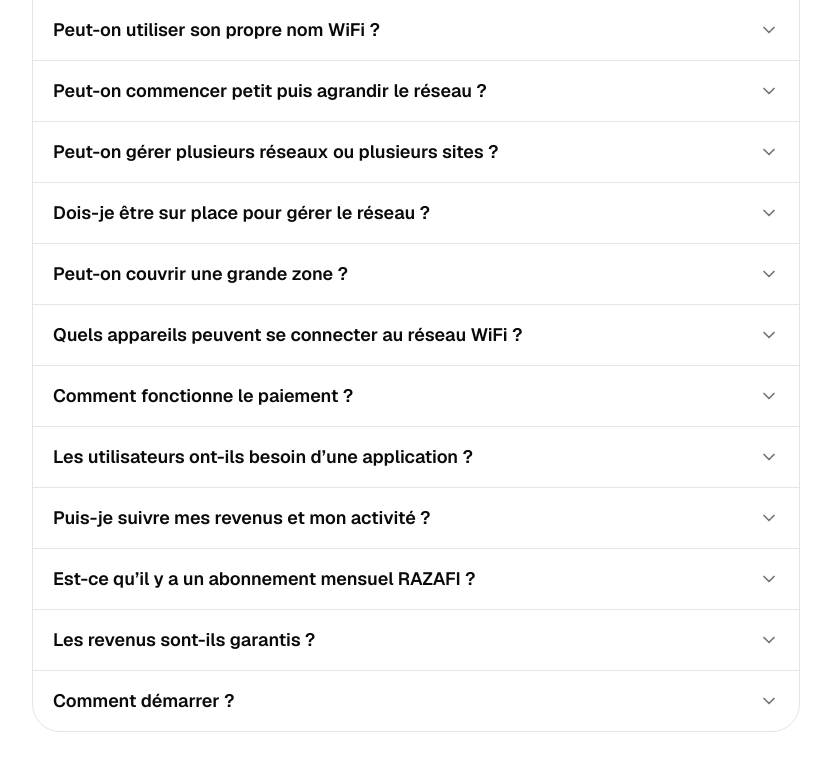
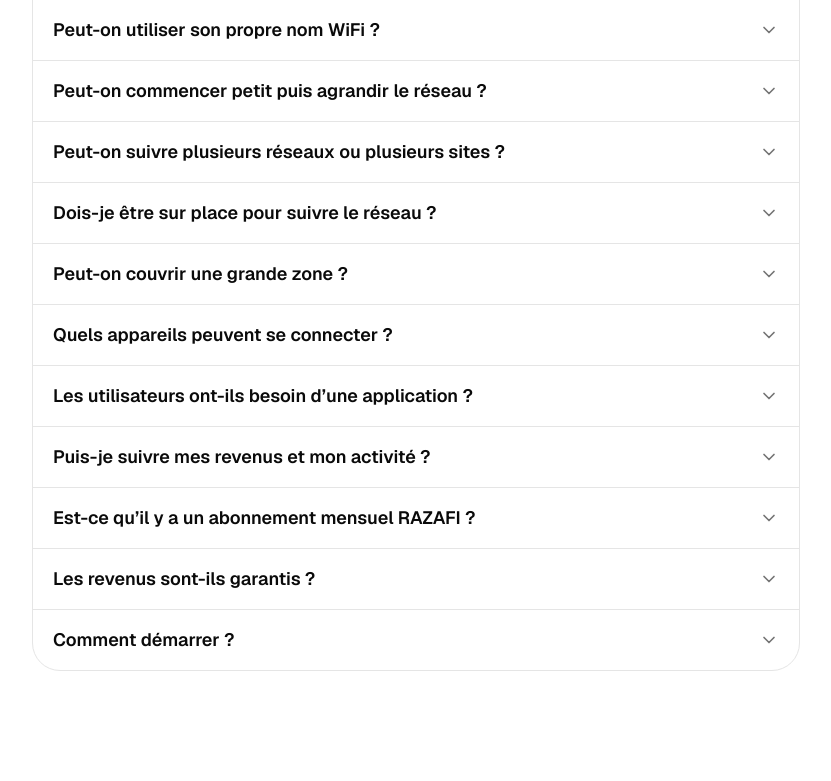
Before and after one commit to Razafisosthene/razafi-website, a Next.js app: page / in a window 1280 px wide. Shown: the part 4260-5041 px from the top of the page, without its empty margins (224-1055 px from the left). Built offline with nearby package versions, Linux system fonts and the light colour scheme.

Commit message:
faq revisé

```diff
--- a/src/app/page.tsx
+++ b/src/app/page.tsx
@@ -40,10 +40,11 @@ const targetCards = [
     text: "Idéal pour les quartiers, snacks, boutiques, espaces publics et zones communautaires connectées.",
   },
 ];
+
 const faqItems = [
   {
     q: "À qui s’adresse RAZAFI ?",
-    a: "RAZAFI s’adresse aux particuliers, fokontany, snacks, bars, karaoké, cybercafés, boutiques et espaces publics disposant déjà d’une connexion Internet et souhaitant développer une activité WiFi moderne dans leur zone.",
+    a: "RAZAFI s’adresse aux particuliers, fokontany, snacks, boutiques et espaces publics disposant déjà d’une connexion Internet et souhaitant développer une activité WiFi moderne dans leur zone.",
   },
   {
     q: "Est-ce que je dois déjà avoir Internet ?",
@@ -51,7 +52,7 @@ const faqItems = [
   },
   {
     q: "Le système fonctionne-t-il automatiquement ?",
-    a: "Oui. Le réseau fonctionne automatiquement 24h/24 pendant que vous vous concentrez sur votre activité.",
+    a: "Oui. Le réseau fonctionne automatiquement 24h/24 sans intervention humaine pendant que vous vous concentrez sur votre activité.",
   },
   {
     q: "Est-ce que RAZAFI fournit le matériel ?",
@@ -66,32 +67,28 @@ const faqItems = [
     a: "Oui. Vous pouvez commencer avec une petite installation puis étendre progressivement votre couverture WiFi selon les besoins de votre zone.",
   },
   {
-  q: "Peut-on gérer plusieurs réseaux ou plusieurs sites ?",
-  a: "Oui. La plateforme RAZAFI permet de gérer plusieurs réseaux WiFi et plusieurs sites depuis un seul tableau de bord.",
+    q: "Peut-on suivre plusieurs réseaux ou plusieurs sites ?",
+    a: "Oui. La plateforme RAZAFI permet de suivre plusieurs réseaux WiFi et plusieurs sites depuis un seul tableau de bord.",
   },
   {
-    q: "Dois-je être sur place pour gérer le réseau ?",
-    a: "Non. Gérez votre réseau à distance directement depuis votre téléphone.",
+    q: "Dois-je être sur place pour suivre le réseau ?",
+    a: "Non. Le système fonctionne automatiquement sans intervention humaine. Suivez les connexions, l’activité et les revenus à distance depuis votre téléphone.",
   },
   {
     q: "Peut-on couvrir une grande zone ?",
-    a: "Oui. Avec plusieurs points d’accès WiFi, la couverture peut être étendue sur un quartier, un espace public ou un fokontany.",
+    a: "Oui. Avec plusieurs points d’accès WiFi, la couverture peut être étendue sur un fokontany, un espace public ou une grande zone communautaire.",
   },
   {
-    q: "Quels appareils peuvent se connecter au réseau WiFi ?",
-    a: "Les utilisateurs peuvent se connecter directement depuis leurs téléphones, tablettes ou ordinateurs tant qu’ils reçoivent le signal WiFi.",
-  },
-  {
-    q: "Comment fonctionne le paiement ?",
-    a: "Les utilisateurs paient via Mobile Money puis reçoivent automatiquement leur accès Internet.",
+    q: "Quels appareils peuvent se connecter ?",
+    a: "Les utilisateurs peuvent se connecter depuis leurs téléphones, tablettes ou ordinateurs tant qu’ils reçoivent le signal WiFi.",
   },
   {
     q: "Les utilisateurs ont-ils besoin d’une application ?",
-    a: "Non. Les utilisateurs se connectent simplement au WiFi et paient via Mobile Money.",
+    a: "Non. Les utilisateurs se connectent simplement au WiFi, paient via Mobile Money puis reçoivent automatiquement leur accès Internet.",
   },
   {
     q: "Puis-je suivre mes revenus et mon activité ?",
-  a: "Oui. Vous pouvez suivre vos réseaux WiFi, vos ventes et vos revenus directement depuis votre tableau de bord RAZAFI sur téléphone. Les paiements des utilisateurs sont gérés par la plateforme RAZAFI, puis votre part est versée selon l’organisation prévue avec vous.",
+    a: "Oui. Suivez les connexions, les ventes et les revenus directement depuis votre tableau de bord RAZAFI sur téléphone. Votre part est ensuite versée selon l’organisation prévue avec vous.",
   },
   {
     q: "Est-ce qu’il y a un abonnement mensuel RAZAFI ?",
@@ -103,9 +100,10 @@ const faqItems = [
   },
   {
     q: "Comment démarrer ?",
-    a: "Contactez RAZAFI sur WhatsApp pour démarrer votre projet rapidement.",
+    a: "Contactez RAZAFI sur WhatsApp pour discuter de votre projet et recevoir une estimation rapide.",
   },
 ];
+
 function Reveal({
   children,
   className = "",
```
Lines whose indentation alone changed are shown as unchanged.
